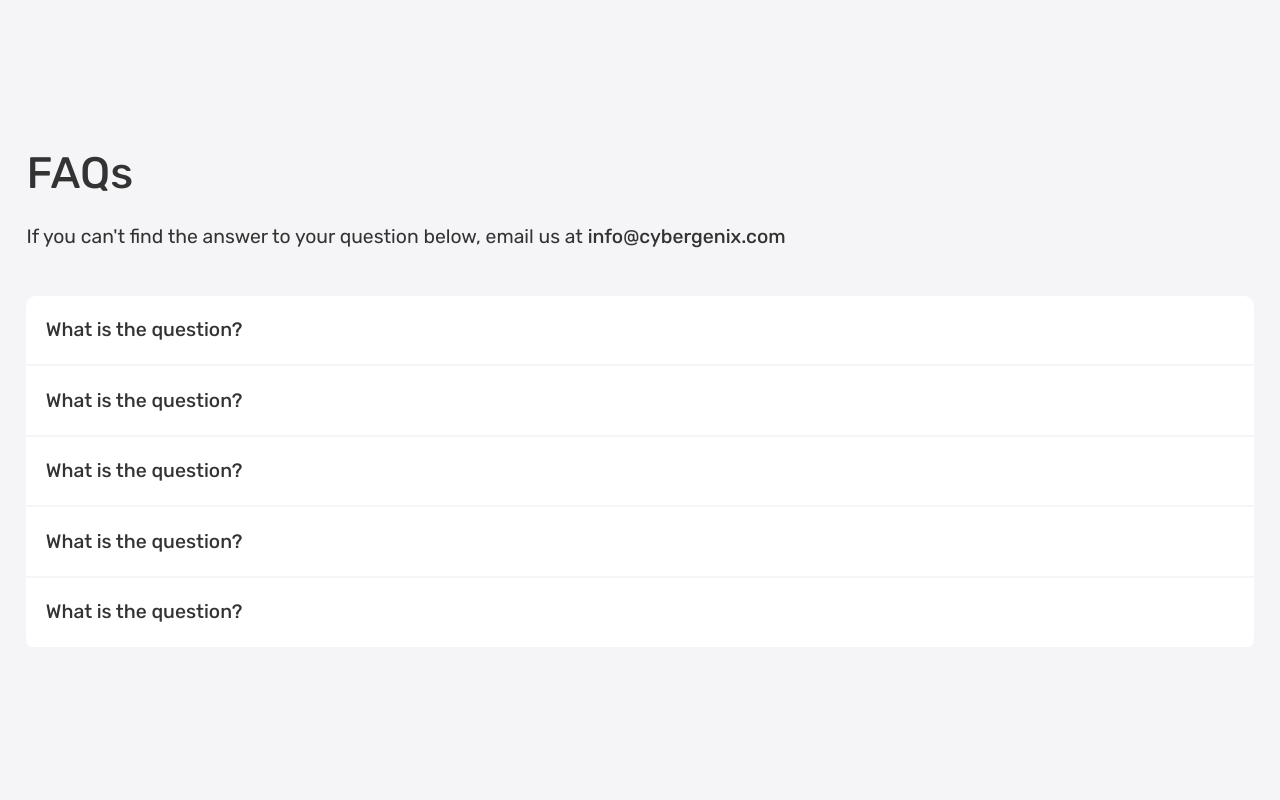
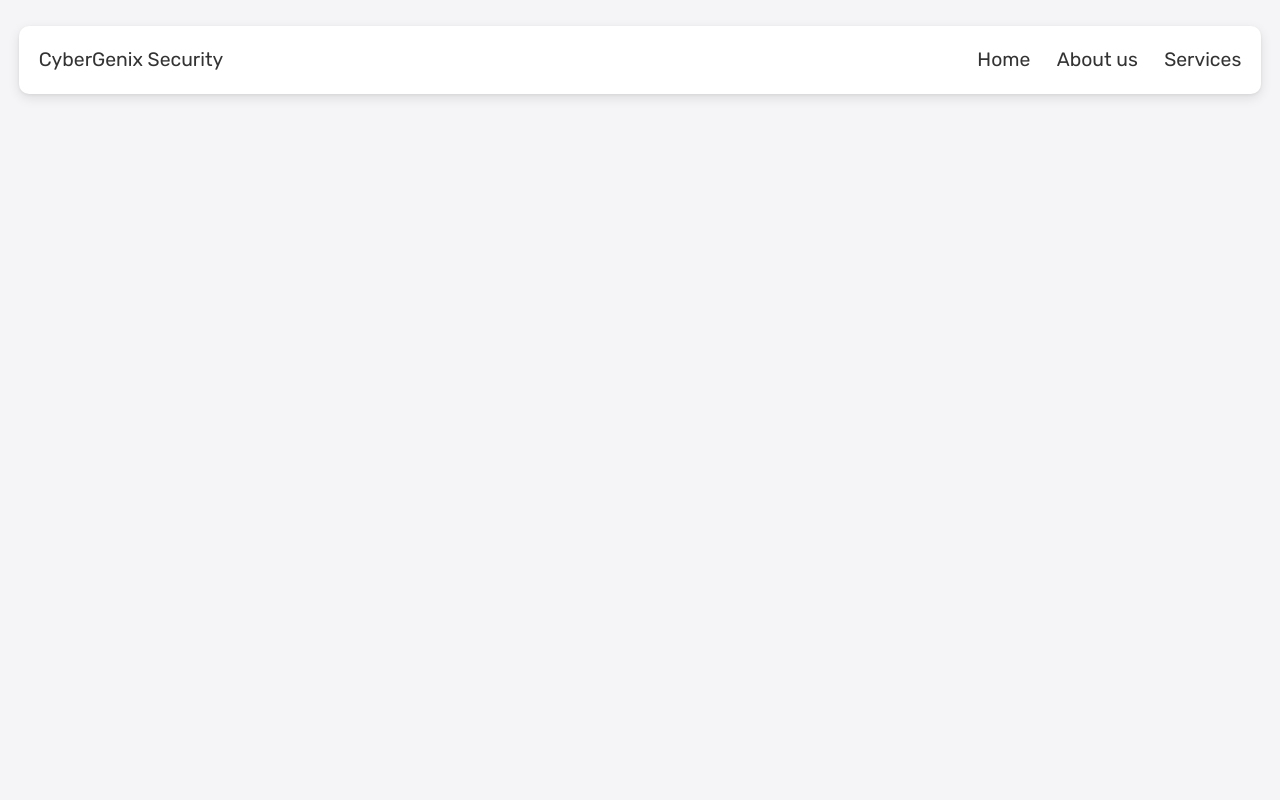
Before and after one commit to priyanshu16095/cybergenix-security, a React (Vite) app: page / in a window 1280 px wide. Shown: the top 800 px of the page. Built offline with nearby package versions, Linux system fonts and the light colour scheme; some icons are missing.

Commit message:
Add basic structure for Navbar and Hero components

```diff
--- a/package.json
+++ b/package.json
@@ -14,6 +14,7 @@
     "@emotion/styled": "^11.14.0",
     "@mui/icons-material": "^7.1.0",
     "@mui/material": "^7.1.0",
+    "framer-motion": "^12.15.0",
     "react": "^18.2.0",
     "react-dom": "^18.2.0"
   },
--- a/src/App.jsx
+++ b/src/App.jsx
@@ -1,10 +1,14 @@
 import React from 'react'
+import Navbar from './components/Navbar'
 import Accordion from './components/Accordion'
 import Footer from './components/Footer'
+import Hero from './components/Hero'
 
 function App() {
   return (
     <div className='app'>
+      <Navbar />
+      <Hero />
       <Accordion />
       <Footer />
     </div>
--- /dev/null
+++ b/src/components/Hero.jsx
@@ -0,0 +1,12 @@
+import React from 'react'
+
+function Hero() {
+  return (
+    <div className='hero'>
+      <div className="hero-page1 comp"></div>
+      <div className="hero-page2"></div>
+    </div>
+  )
+}
+
+export default Hero
--- /dev/null
+++ b/src/components/Navbar.jsx
@@ -0,0 +1,18 @@
+import React from 'react'
+
+function Navbar() {
+    return (
+        <div className='navbar-container center vertical padding'>
+            <div className='navbar highl w-full rad flex-s padding'>
+                <p>CyberGenix Security</p>
+                <div className="flex-e gap">
+                    <p>Home</p>
+                    <p>About us</p>
+                    <p>Services</p>
+                </div>
+            </div>
+        </div>
+    )
+}
+
+export default Navbar
--- a/src/secondary.css
+++ b/src/secondary.css
@@ -7,6 +7,18 @@
     padding: var(--ver) var(--hor);;
 }
 
+.navbar-container {
+    min-height: 15dvh;
+}
+.navbar {
+    box-shadow: 0 4px 12px rgba(0, 0, 0, 0.1),
+            0 1px 3px rgba(0, 0, 0, 0.06);
+}
+
+.hero-page1 {
+    min-height: 85dvh;
+}
+
 .footer-top {
     padding: var(--ver) var(--hor);
     box-shadow: 0 4px 12px rgba(0, 0, 0, 0.1),
```
Also changed, not shown: 1 other file (tests, documents, lock files or other folders).
